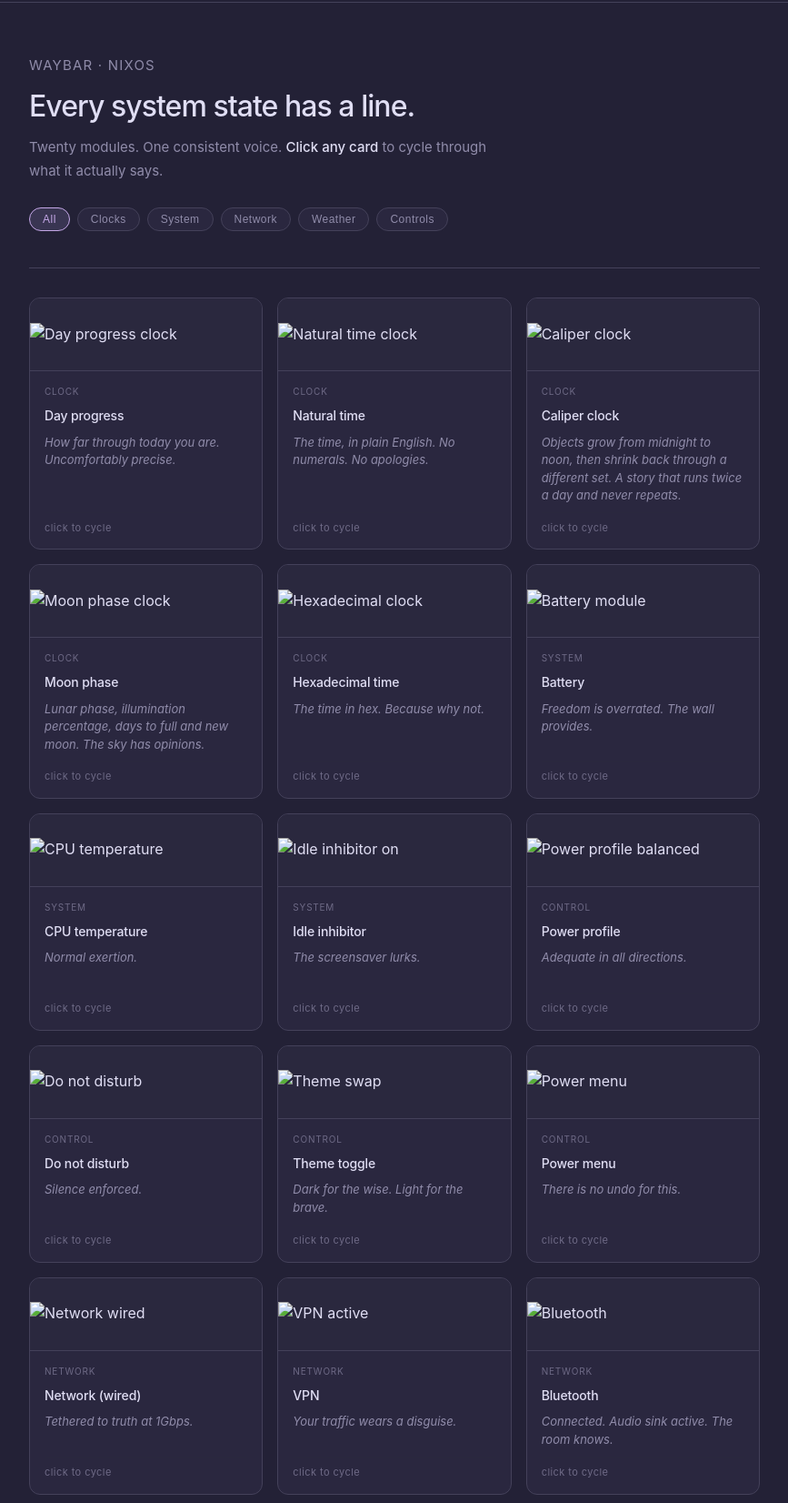
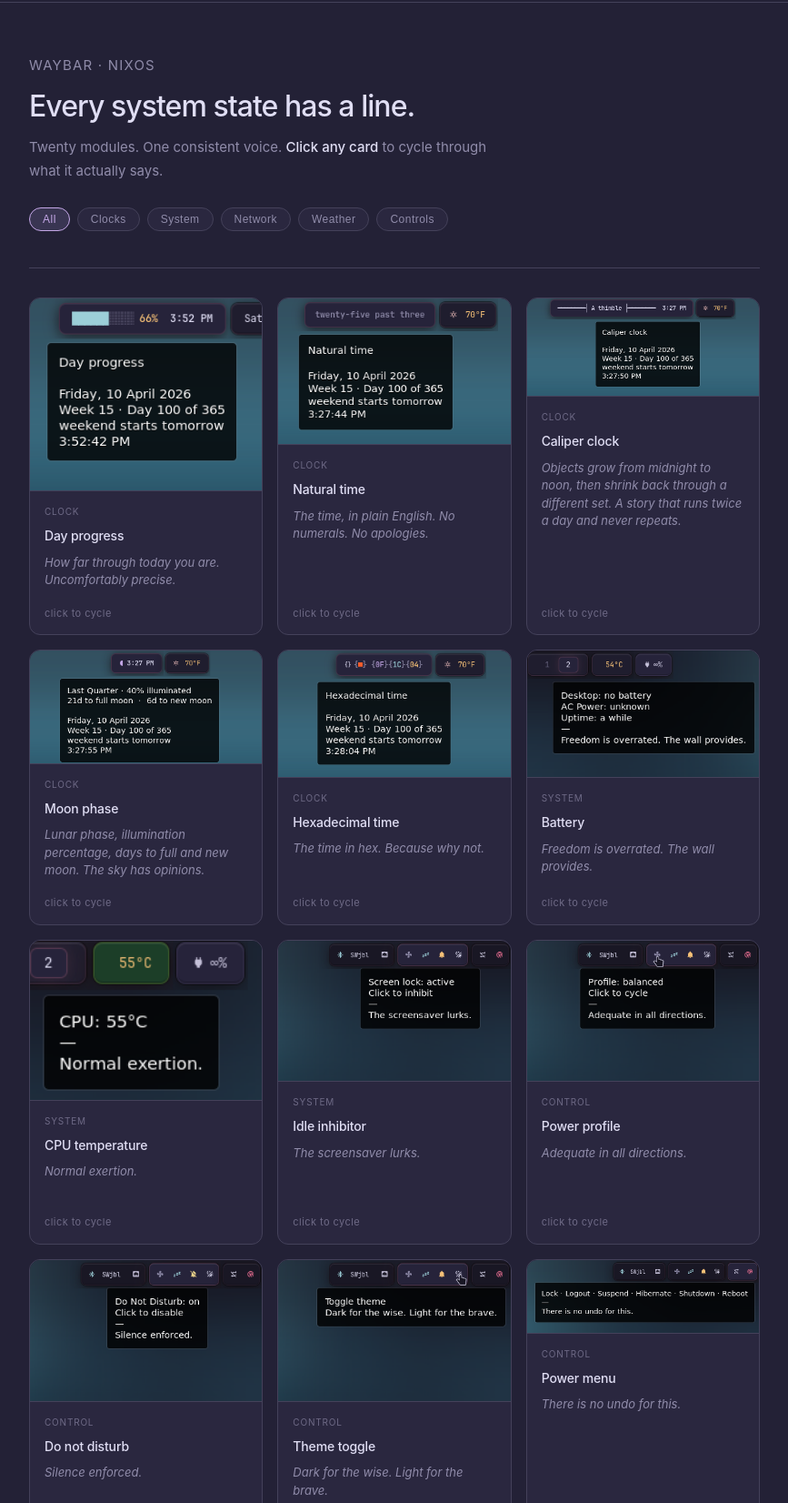
Before and after one commit to SW-philip/portfolio, a plain HTML site: page waybar-demo.html in a window 1280 px wide. Shown: the part 86-1738 px from the top of the page at 91% size, without its empty margins (206-1073 px from the left). Drawn offline with Linux system fonts and the light colour scheme.

```diff
--- a/waybar-demo.html
+++ b/waybar-demo.html
@@ -252,7 +252,7 @@
     <div class="module-grid" id="grid">
 
       <div class="module-card" data-cat="clock" onclick="rotate(this)">
-        <div class="module-screenshot"><img src="/assets/projects/images/clock-progress.png" alt="Day progress clock"></div>
+        <div class="module-screenshot"><img src="/assets/projects/images/waybar/clock-progress.png" alt="Day progress clock"></div>
         <div class="module-info">
           <span class="module-category">Clock</span>
           <span class="module-name">Day progress</span>
@@ -262,7 +262,7 @@
       </div>
 
       <div class="module-card" data-cat="clock" onclick="rotate(this)">
-        <div class="module-screenshot"><img src="/assets/projects/images/clock-natural.png" alt="Natural time clock"></div>
+        <div class="module-screenshot"><img src="/assets/projects/images/waybar/clock-natural.png" alt="Natural time clock"></div>
         <div class="module-info">
           <span class="module-category">Clock</span>
           <span class="module-name">Natural time</span>
@@ -272,7 +272,7 @@
       </div>
 
       <div class="module-card" data-cat="clock" onclick="rotate(this)">
-        <div class="module-screenshot"><img src="/assets/projects/images/clock-caliper.png" alt="Caliper clock"></div>
+        <div class="module-screenshot"><img src="/assets/projects/images/waybar/clock-caliper.png" alt="Caliper clock"></div>
         <div class="module-info">
           <span class="module-category">Clock</span>
           <span class="module-name">Caliper clock</span>
@@ -282,7 +282,7 @@
       </div>
 
       <div class="module-card" data-cat="clock" onclick="rotate(this)">
-        <div class="module-screenshot"><img src="/assets/projects/images/clock-moonPhase.png" alt="Moon phase clock"></div>
+        <div class="module-screenshot"><img src="/assets/projects/images/waybar/clock-moonPhase.png" alt="Moon phase clock"></div>
         <div class="module-info">
           <span class="module-category">Clock</span>
           <span class="module-name">Moon phase</span>
@@ -292,7 +292,7 @@
       </div>
 
       <div class="module-card" data-cat="clock" onclick="rotate(this)">
-        <div class="module-screenshot"><img src="/assets/projects/images/clock-hex.png" alt="Hexadecimal clock"></div>
+        <div class="module-screenshot"><img src="/assets/projects/images/waybar/clock-hex.png" alt="Hexadecimal clock"></div>
         <div class="module-info">
           <span class="module-category">Clock</span>
           <span class="module-name">Hexadecimal time</span>
@@ -302,7 +302,7 @@
       </div>
 
       <div class="module-card" data-cat="system" onclick="rotate(this)">
-        <div class="module-screenshot"><img src="/assets/projects/images/battery.png" alt="Battery module"></div>
+        <div class="module-screenshot"><img src="/assets/projects/images/waybar/battery.png" alt="Battery module"></div>
         <div class="module-info">
           <span class="module-category">System</span>
           <span class="module-name">Battery</span>
@@ -312,7 +312,7 @@
       </div>
 
       <div class="module-card" data-cat="system" onclick="rotate(this)">
-        <div class="module-screenshot"><img src="/assets/projects/images/cpu-temp.png" alt="CPU temperature"></div>
+        <div class="module-screenshot"><img src="/assets/projects/images/waybar/cpu-temp.png" alt="CPU temperature"></div>
         <div class="module-info">
           <span class="module-category">System</span>
           <span class="module-name">CPU temperature</span>
@@ -322,7 +322,7 @@
       </div>
 
       <div class="module-card" data-cat="system" onclick="rotate(this)">
-        <div class="module-screenshot"><img src="/assets/projects/images/idle-on.png" alt="Idle inhibitor on"></div>
+        <div class="module-screenshot"><img src="/assets/projects/images/waybar/idle-on.png" alt="Idle inhibitor on"></div>
         <div class="module-info">
           <span class="module-category">System</span>
           <span class="module-name">Idle inhibitor</span>
@@ -332,7 +332,7 @@
       </div>
 
       <div class="module-card" data-cat="control" onclick="rotate(this)">
-        <div class="module-screenshot"><img src="/assets/projects/images/power-balanced.png" alt="Power profile balanced"></div>
+        <div class="module-screenshot"><img src="/assets/projects/images/waybar/power-balanced.png" alt="Power profile balanced"></div>
         <div class="module-info">
           <span class="module-category">Control</span>
           <span class="module-name">Power profile</span>
@@ -342,7 +342,7 @@
       </div>
 
       <div class="module-card" data-cat="control" onclick="rotate(this)">
-        <div class="module-screenshot"><img src="/assets/projects/images/dnd.png" alt="Do not disturb"></div>
+        <div class="module-screenshot"><img src="/assets/projects/images/waybar/dnd.png" alt="Do not disturb"></div>
         <div class="module-info">
           <span class="module-category">Control</span>
           <span class="module-name">Do not disturb</span>
@@ -352,7 +352,7 @@
       </div>
 
       <div class="module-card" data-cat="control" onclick="rotate(this)">
-        <div class="module-screenshot"><img src="/assets/projects/images/theme-swap.png" alt="Theme swap"></div>
+        <div class="module-screenshot"><img src="/assets/projects/images/waybar/theme-swap.png" alt="Theme swap"></div>
         <div class="module-info">
           <span class="module-category">Control</span>
           <span class="module-name">Theme toggle</span>
@@ -362,7 +362,7 @@
       </div>
 
       <div class="module-card" data-cat="control" onclick="rotate(this)">
-        <div class="module-screenshot"><img src="/assets/projects/images/wleave.png" alt="Power menu"></div>
+        <div class="module-screenshot"><img src="/assets/projects/images/waybar/wleave.png" alt="Power menu"></div>
         <div class="module-info">
           <span class="module-category">Control</span>
           <span class="module-name">Power menu</span>
@@ -372,7 +372,7 @@
       </div>
 
       <div class="module-card" data-cat="network" onclick="rotate(this)">
-        <div class="module-screenshot"><img src="/assets/projects/images/vpn-off.png" alt="Network wired"></div>
+        <div class="module-screenshot"><img src="/assets/projects/images/waybar/vpn-off.png" alt="Network wired"></div>
         <div class="module-info">
           <span class="module-category">Network</span>
           <span class="module-name">Network (wired)</span>
@@ -382,17 +382,17 @@
       </div>
 
       <div class="module-card" data-cat="network" onclick="rotate(this)">
-        <div class="module-screenshot"><img src="/assets/projects/images/vpn-on.png" alt="VPN active"></div>
+        <div class="module-screenshot"><img src="/assets/projects/images/waybar/vpn-on.png" alt="VPN active"></div>
         <div class="module-info">
           <span class="module-category">Network</span>
           <span class="module-name">VPN</span>
-          <span class="module-snark" data-pool='["Your traffic wears a disguise.","Anonymous-ish hero mode.","They can\'t see you. Probably.","Encrypted tunnel engaged. No promises.","You are a ghost. A slow ghost."]'>Your traffic wears a disguise.</span>
+          <span class="module-snark" data-pool='["Your traffic wears a disguise.","Anonymous-ish hero mode.","They can&apos;t see you. Probably.","Encrypted tunnel engaged. No promises.","You are a ghost. A slow ghost."]'>Your traffic wears a disguise.</span>
           <span class="module-hint">click to cycle</span>
         </div>
       </div>
 
       <div class="module-card" data-cat="network" onclick="rotate(this)">
-        <div class="module-screenshot"><img src="/assets/projects/images/bluetooth.png" alt="Bluetooth"></div>
+        <div class="module-screenshot"><img src="/assets/projects/images/waybar/bluetooth.png" alt="Bluetooth"></div>
         <div class="module-info">
           <span class="module-category">Network</span>
           <span class="module-name">Bluetooth</span>
@@ -402,7 +402,7 @@
       </div>
 
       <div class="module-card" data-cat="weather" onclick="rotate(this)">
-        <div class="module-screenshot"><img src="/assets/projects/images/weather-current.png" alt="Current weather"></div>
+        <div class="module-screenshot"><img src="/assets/projects/images/waybar/weather-current.png" alt="Current weather"></div>
         <div class="module-info">
           <span class="module-category">Weather</span>
           <span class="module-name">Current conditions</span>
@@ -412,7 +412,7 @@
       </div>
 
       <div class="module-card" data-cat="weather" onclick="rotate(this)">
-        <div class="module-screenshot"><img src="/assets/projects/images/weather-forecast.png" alt="Weather forecast"></div>
+        <div class="module-screenshot"><img src="/assets/projects/images/waybar/weather-forecast.png" alt="Weather forecast"></div>
         <div class="module-info">
           <span class="module-category">Weather</span>
           <span class="module-name">3-day forecast</span>
```
